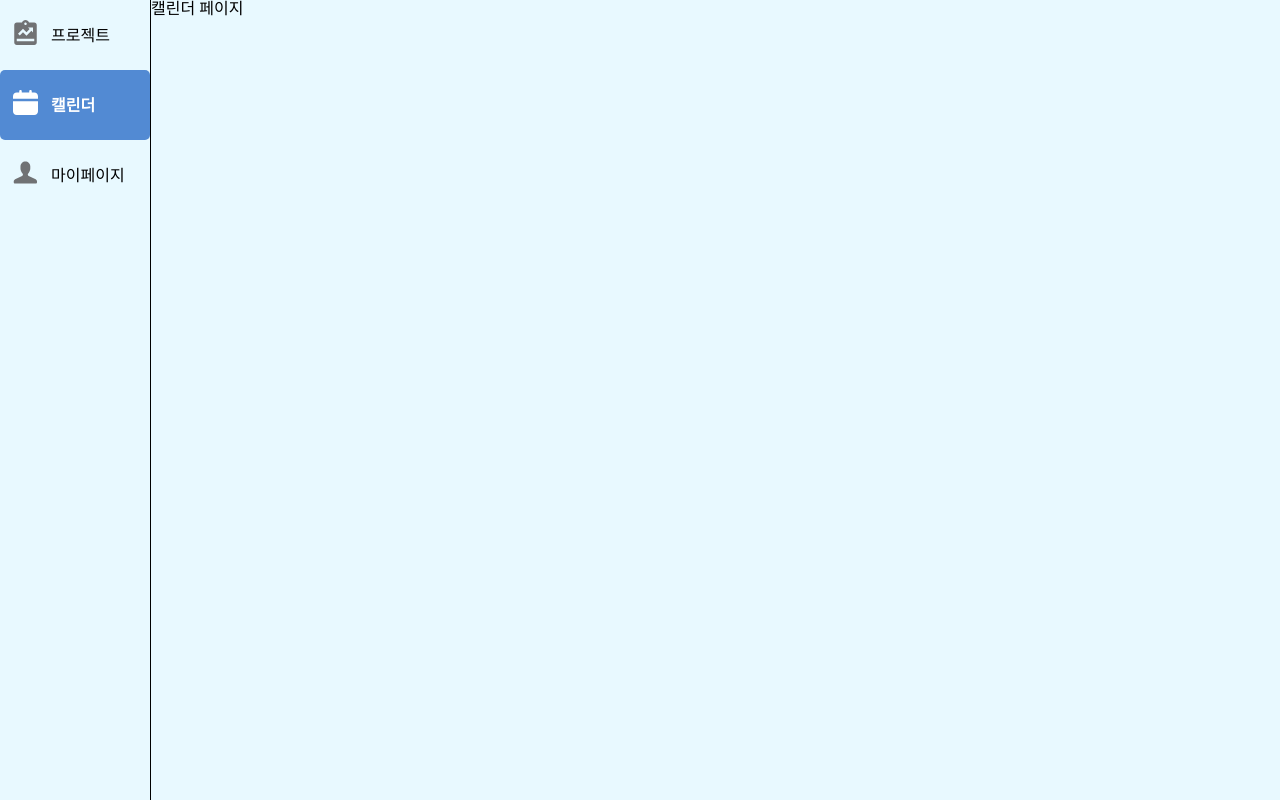
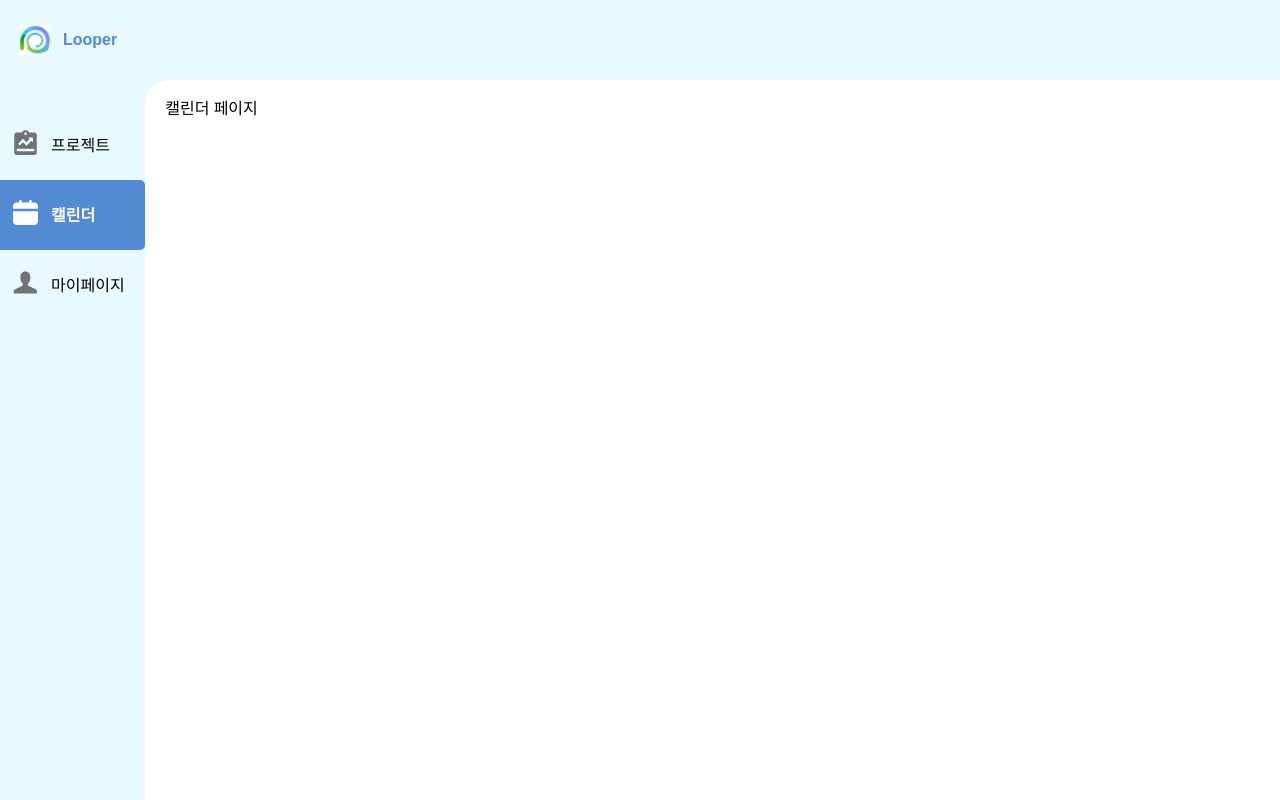
Before and after one commit to 100-hours-a-week/11-ellu-fe, a Next.js app: page /calendar in a window 1280 px wide. Built offline with nearby package versions, Linux system fonts and the light colour scheme; what @mui/material-nextjs would draw is missing.

Commit message:
feat: 메인화면 레이아웃 수정

```diff
--- a/src/app/(after-loginLayout)/layout.module.css
+++ b/src/app/(after-loginLayout)/layout.module.css
@@ -1,7 +1,20 @@
 .container {
   display: flex;
+  flex-direction: column;
+  flex: wrap;
   width: 100vw;
   height: 100vh;
   overflow-y: hidden;
   background-color: var(--color-background);
 }
+
+.box {
+  display: flex;
+}
+
+.mainbox {
+  width: calc(100% - 150px);
+  border-top-left-radius: 25px;
+  background-color: white;
+  padding: 20px;
+}
--- a/src/app/(after-loginLayout)/layout.tsx
+++ b/src/app/(after-loginLayout)/layout.tsx
@@ -1,12 +1,16 @@
-import { ReactNode } from 'react';
-import style from './layout.module.css';
-import LeftNavigationBar from '@/components/LeftNavigationBar';
+import { ReactNode } from "react";
+import style from "./layout.module.css";
+import LeftNavigationBar from "@/components/LeftNavigationBar";
+import AfterLoginHeader from "@/components/AfterLoginHeader";
 
 export default function Layout({ children }: { children: ReactNode }) {
   return (
     <div className={style.container}>
-      <LeftNavigationBar />
-      {children}
+      <AfterLoginHeader />
+      <div className={style.box}>
+        <LeftNavigationBar />
+        <div className={style.mainbox}>{children}</div>
+      </div>
     </div>
   );
 }
--- a/src/app/(before-loginLayout)/auth/kakao/callback/page.tsx
+++ b/src/app/(before-loginLayout)/auth/kakao/callback/page.tsx
@@ -1,12 +1,12 @@
 export const dynamic = "force-dynamic";
 
-import Loading from "@/components/KakaoLoading";
+import KakaoLoading from "@/components/KakaoLoading";
 import style from "./page.module.css";
 
 export default function Page() {
   return (
     <div className={style.container}>
-      <Loading />
+      <KakaoLoading />
     </div>
   );
 }
--- /dev/null
+++ b/src/components/AfterLoginHeader.module.css
@@ -0,0 +1,29 @@
+.header {
+  width: calc(100% - 40px);
+  min-width: calc(100% - 40px);
+  height: 80px;
+  min-height: 80px;
+  display: flex;
+  align-items: center;
+  justify-content: space-between;
+  padding: 0 20px;
+}
+
+.header a {
+  text-decoration: none;
+  color: var(--color-primary);
+  font-family: var(--logo-font);
+  font-weight: 750;
+  font-size: 28;
+}
+
+.logo {
+  display: flex;
+  height: 50px;
+  line-height: 50px;
+  text-decoration: none;
+}
+
+.logo p {
+  margin-left: 13px;
+}
--- /dev/null
+++ b/src/components/AfterLoginHeader.tsx
@@ -0,0 +1,16 @@
+import Image from "next/image";
+import Link from "next/link";
+import style from "./AfterLoginHeader.module.css";
+
+export default function AfterLoginHeader() {
+  return (
+    <header className={style.header}>
+      <Link href={"/projects"}>
+        <div className={style.logo}>
+          <Image src={"/images/logo.svg"} width={30} height={50} alt={"로고"} />
+          <p>Looper</p>
+        </div>
+      </Link>
+    </header>
+  );
+}
--- a/src/components/KakaoLoading.tsx
+++ b/src/components/KakaoLoading.tsx
@@ -6,7 +6,7 @@ import { userStore } from "@/stores/userStore";
 import { useKakaoLogin } from "@/hooks/api/useKakaoLogin";
 import CircularProgress from "@mui/material/CircularProgress";
 
-export default function Loading() {
+export default function KakaoLoading() {
   const router = useRouter();
   const searchParams = useSearchParams();
   const setAuth = userStore((s) => s.setAccessToken);
--- a/src/components/LeftNaviagtionBar.module.css
+++ b/src/components/LeftNaviagtionBar.module.css
@@ -1,10 +1,11 @@
 .container {
   width: 150px;
-  height: 100%;
-  border-right: 1px solid black;
+  max-width: 150px;
+  height: calc(100vh - 80px);
 }
 
 .container ul {
+  padding-top: 30px;
   width: 100%;
   list-style: none;
 }
@@ -13,7 +14,8 @@
   padding-left: 13px;
   height: 70px;
   line-height: 70px;
-  border-radius: 5px;
+  border-top-right-radius: 5px;
+  border-bottom-right-radius: 5px;
 }
 
 .container li a {
```
